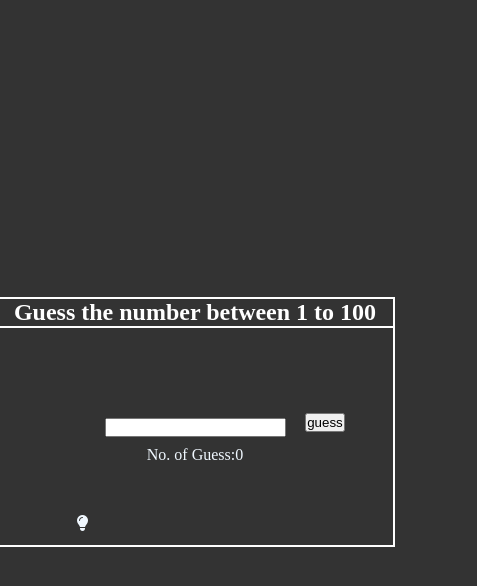
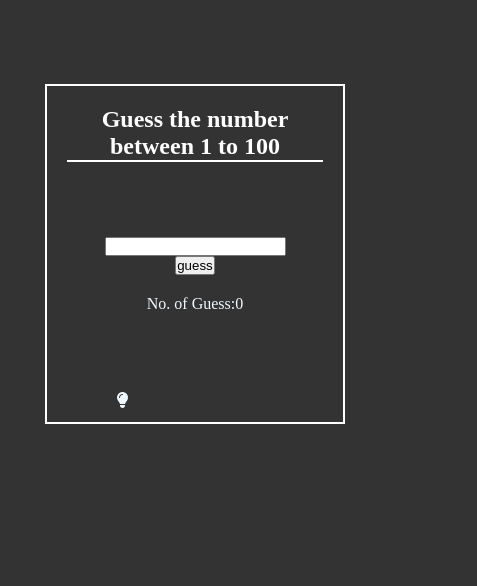
Before and after one commit to MasudAhmed28/GuessNumberGame, a plain HTML site: page index.html in a window 390 px wide. Shown: the whole page, 477 px wide, since content can reach past the window. Drawn offline with Linux system fonts and the light colour scheme.

Commit message:
responsive changes

```diff
--- a/style.css
+++ b/style.css
@@ -64,3 +64,33 @@ body {
   font-size: 15px;
   text-align: center;
 }
+@media only screen and (max-width: 600px) {
+  .container {
+    top: 10%; /* Reset top position */
+    left: auto;
+    width: 300px; /* Reset left position */
+    transform: none;
+    height: 340px;
+    padding: 20px;
+  }
+  .answer {
+    flex-direction: column;
+    width: 100%;
+  }
+  .wrong {
+    margin-top: 10px;
+    text-align: center;
+    margin-bottom: 5px;
+  }
+  #guess {
+    margin-left: 0px;
+    position: relative;
+  }
+  #again {
+    position: relative;
+    margin-left: 0px;
+  }
+  .hint {
+    width: 300px;
+  }
+}
```
